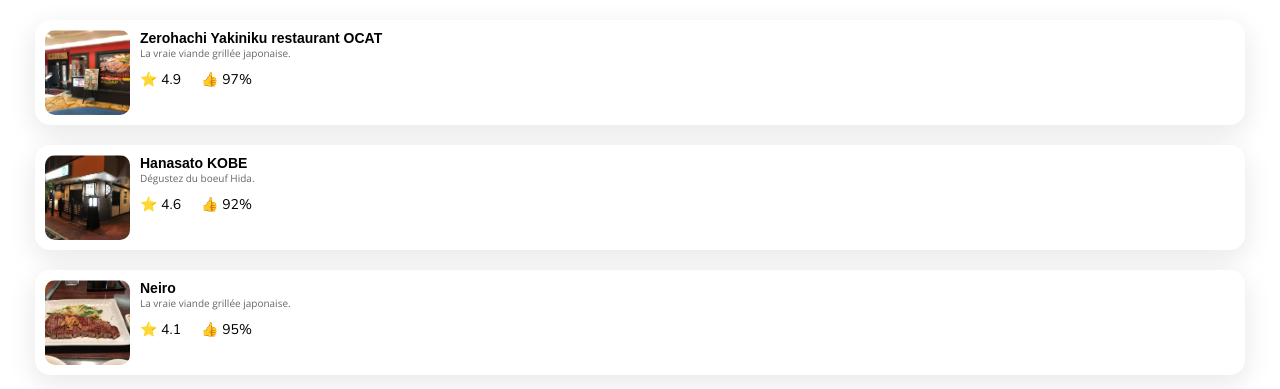
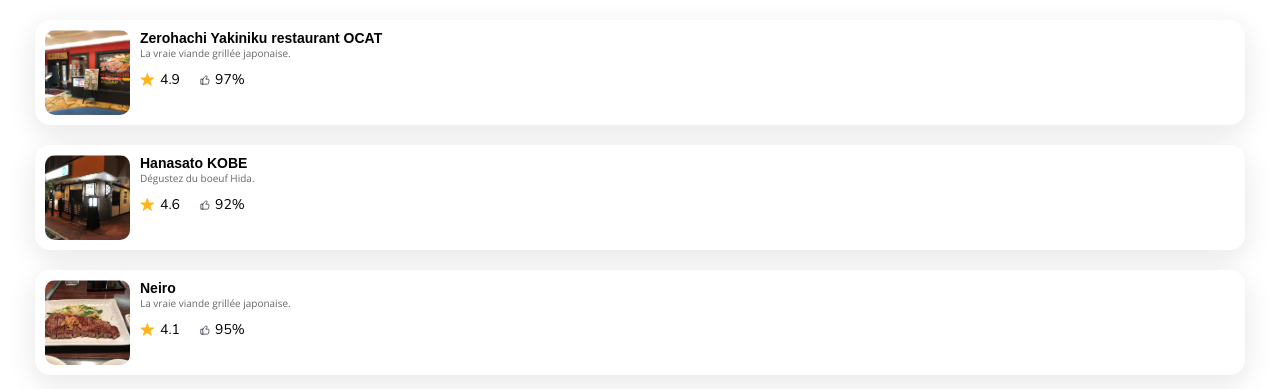
Before and after one commit to Boyadjie/UnVoy, a Next.js app: page /accueil in a window 1280 px wide. Shown: the part 1195-1584 px from the top of the page. Built offline with nearby package versions, Linux system fonts and the light colour scheme; no server answers; sample sign-in values are in the browser's storage; a web font is replaced by a local one.

Commit message:
fix(#47): updated icons

```diff
--- a/src/components/blocs/preview/adress/AdressPreview.tsx
+++ b/src/components/blocs/preview/adress/AdressPreview.tsx
@@ -30,8 +30,24 @@ export const AdressPreview: React.FC<AdressProps> = ({
           <h3>{title}</h3>
           <p>{subTitle}</p>
           <div className={styles.ratings}>
-            <span>⭐ {stars}</span>
-            <span>👍 {likes}</span>
+            <span>
+              <Image
+                src="/icons/map/recommendations/etoile.svg"
+                alt="note"
+                width={15}
+                height={15}
+              />{' '}
+              {stars}
+            </span>
+            <span>
+              <Image
+                src="/icons/map/recommendations/like_noir.svg"
+                alt="note"
+                width={10}
+                height={10}
+              />{' '}
+              {likes}
+            </span>
           </div>
         </div>
       </div>
```
Also changed, not shown: public/icons/map/recommendations/etoile.svg (added), public/icons/map/recommendations/like_noir.svg (added).
